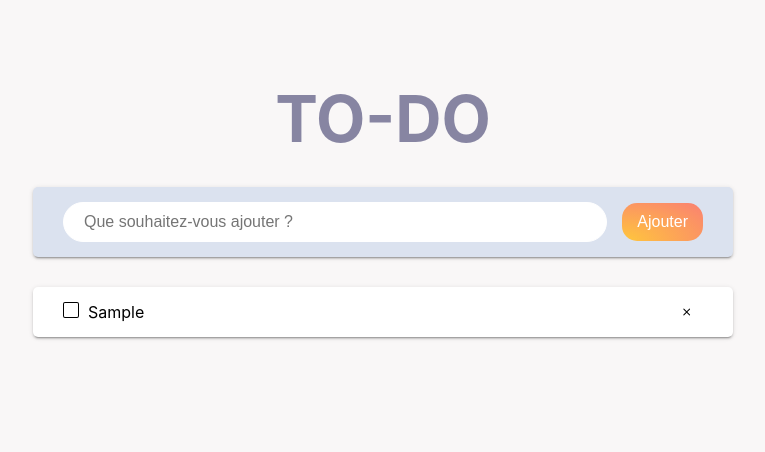
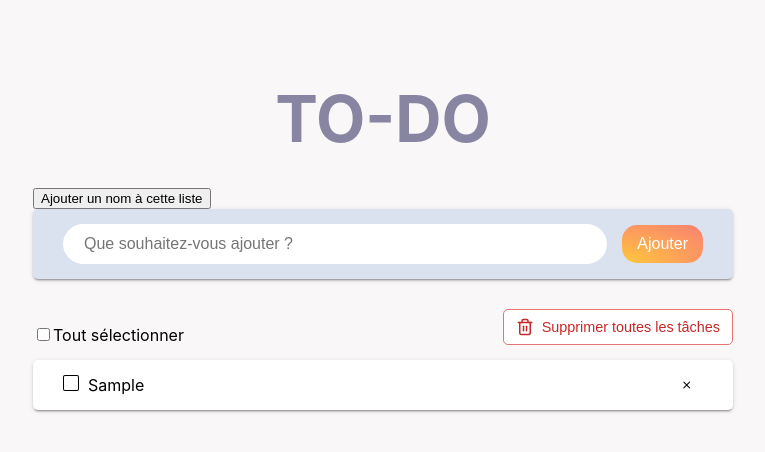
Before and after one commit to AlexisLeprince/make-a-list, a React (Vite) app: page / in a window 1280 px wide. Both pictures are taken after typing "Sample" into the empty fields and a click on the button "Ajouter". Shown: the top 452 px of the page, without its empty margins (257-1022 px from the left). Built offline with nearby package versions, Linux system fonts and the light colour scheme.

Commit message:
Add files via upload

```diff
--- a/src/App.css
+++ b/src/App.css
@@ -62,3 +62,41 @@
 .App .add button svg {
   margin-right: 5px;
 }
+
+.App .task-actions {
+  display: flex;
+  align-items: center;
+  justify-content: space-between;
+}
+
+.App .clear-tasks {
+  display: flex;
+  align-items: center;
+  gap: 8px;
+  margin: 0 0 15px auto;
+  padding: 8px 12px;
+  border: 1px solid #e57373;
+  border-radius: 5px;
+  background: white;
+  color: #c62828;
+  cursor: pointer;
+  font-size: 0.9rem;
+}
+
+.App .clear-tasks svg {
+  width: 18px;
+  height: 18px;
+  stroke: currentColor;
+  stroke-linecap: round;
+  stroke-linejoin: round;
+  stroke-width: 2;
+}
+
+.App .clear-tasks:hover:not(:disabled) {
+  background-color: #ffebee;
+}
+
+.App .clear-tasks:disabled {
+  cursor: not-allowed;
+  opacity: 0.5;
+}
--- a/src/App.tsx
+++ b/src/App.tsx
@@ -16,8 +16,16 @@ function App() {
 
   const [error, setError] = useState<string>("");
 
+  const [addInput, setAddInput] = useState<boolean>(false);
+
+  const [listName, setListName] = useState<string>(() => {
+    const savedListName = localStorage.getItem("listName");
+    return savedListName ? JSON.parse(savedListName) : "";
+  });
+
   // Variables
   const content = useRef<HTMLInputElement | null>(null);
+  const listNameInput = useRef<HTMLInputElement | null>(null);
 
   // Functions
   const doneClickHandler = (index: number) => {
@@ -29,6 +37,18 @@ function App() {
   const removeTask = (index: number) => {
     const newTasks = [...tasks];
     newTasks.splice(index, 1);
+    setTasks(newTasks);
+  };
+
+  const removeAllTasks = () => {
+    setTasks([]);
+  };
+
+  const selectAllTasksHandler = (e: React.ChangeEvent<HTMLInputElement>) => {
+    const newTasks = tasks.map((task) => ({
+      ...task,
+      done: e.target.checked,
+    }));
     setTasks(newTasks);
   };
 
@@ -47,6 +67,19 @@ function App() {
     setError("");
   };
 
+  const setNewListName = (e: React.SyntheticEvent<HTMLFormElement>) => {
+    e.preventDefault();
+
+    const value = listNameInput.current?.value.trim();
+
+    if (!value) {
+      setError("Veuillez saisir un nom de liste");
+      return;
+    }
+    setListName(value);
+    setError("");
+  };
+
   // Cycle
   useEffect(() => {
     content.current?.focus();
@@ -60,12 +93,47 @@ function App() {
     }
   }, [tasks]);
 
+  useEffect(() => {
+    localStorage.setItem("listName", JSON.stringify(listName));
+  }, [listName]);
+
   // HTML
   return (
     <div className="App">
       <header>
         <span>TO-DO</span>
       </header>
+      {!listName &&
+        (!addInput ? (
+          <button
+            type="button"
+            onClick={() => setAddInput(!addInput)}
+            className="addInputListName"
+          >
+            Ajouter un nom à cette liste
+          </button>
+        ) : (
+          <div>
+            <button
+              type="button"
+              onClick={() => setAddInput(!addInput)}
+              className="addInputListName"
+            >
+              Retirer le nom de cette liste
+            </button>
+            <div className="addListName">
+              <form onSubmit={(event) => setNewListName(event)}>
+                <input
+                  type="text"
+                  placeholder="Nom de la liste"
+                  ref={listNameInput}
+                  onChange={() => setError("")}
+                />
+                <button type="submit">Ajouter</button>
+              </form>
+            </div>
+          </div>
+        ))}
 
       <div className="add">
         <form
@@ -88,6 +156,59 @@ function App() {
           </p>
         )}
       </div>
+      {listName && (
+        <div className="list-name-container">
+          <h2 className="list-name">{listName}</h2>
+          <button type="button" onClick={() => listNameHandler()}>
+            Modifier le nom de la liste
+          </button>
+          <button
+            type="button"
+            className="remove-button"
+            onClick={() => removeListName()}
+          >
+            Supprimer le nom de la liste
+          </button>
+        </div>
+      )}
+      {tasks.length > 0 && (
+        <div>
+          <div className="task-actions">
+            <label>
+              <input
+                type="checkbox"
+                onChange={(e) => selectAllTasksHandler(e)}
+              />
+              Tout sélectionner
+            </label>
+
+            <button
+              type="button"
+              className="clear-tasks"
+              onClick={removeAllTasks}
+              disabled={tasks.length === 0}
+            >
+              <svg
+                xmlns="http://w3.org"
+                width="24"
+                height="24"
+                viewBox="0 0 24 24"
+                fill="none"
+                stroke="currentColor"
+                stroke-width="2"
+                stroke-linecap="round"
+                stroke-linejoin="round"
+              >
+                <polyline points="3 6 5 6 21 6"></polyline>
+                <path d="M19 6v14a2 2 0 0 1-2 2H7a2 2 0 0 1-2-2V6m3 0V4a2 2 0 0 1 2-2h4a2 2 0 0 1 2 2v2"></path>
+                <line x1="10" y1="11" x2="10" y2="17"></line>
+                <line x1="14" y1="11" x2="14" y2="17"></line>
+              </svg>
+              Supprimer toutes les tâches
+            </button>
+          </div>
+        </div>
+      )}
 
       {tasks.map((task, index) => (
         <Task
```
Also changed, not shown: 1 other file (tests, documents, lock files or other folders).
